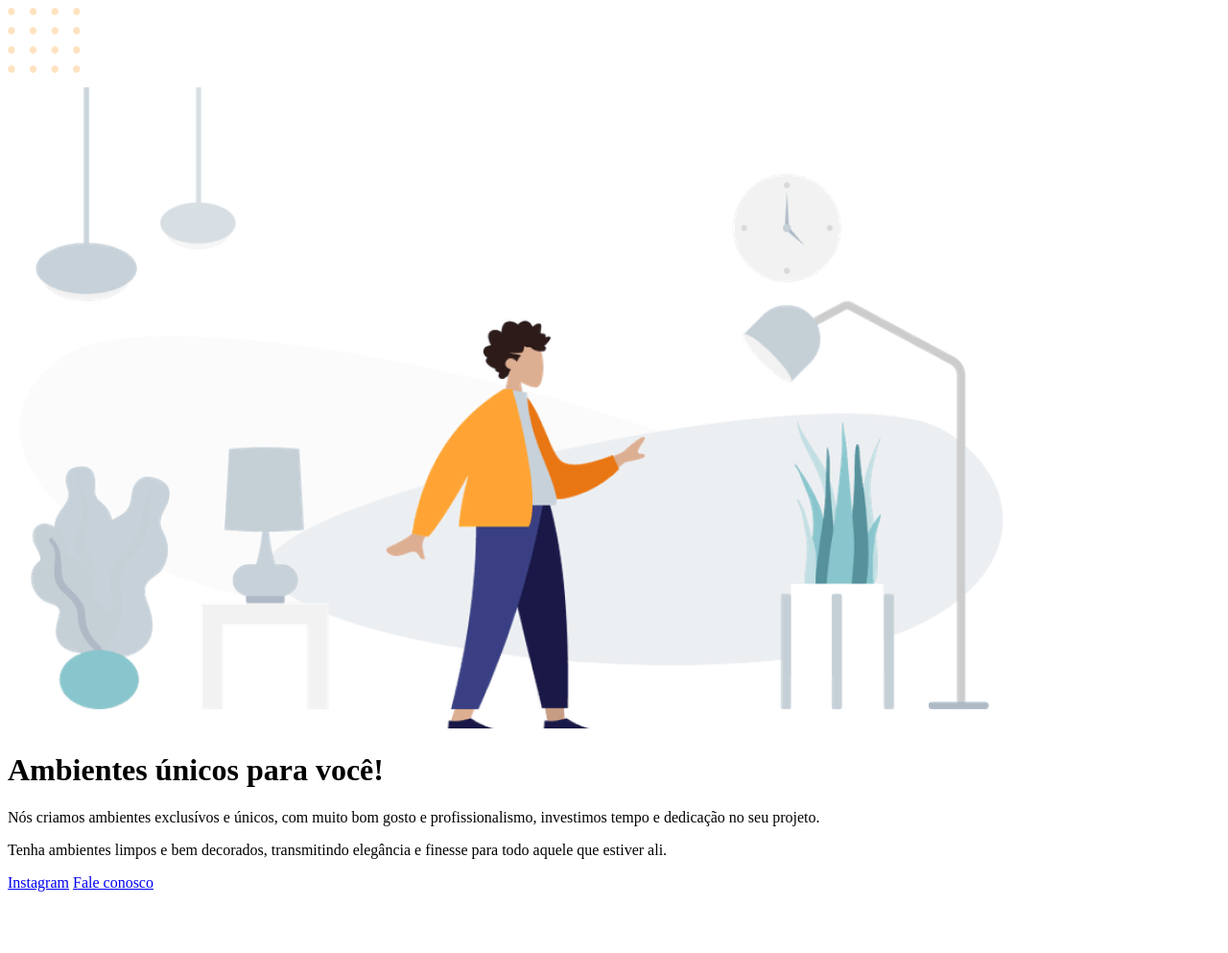
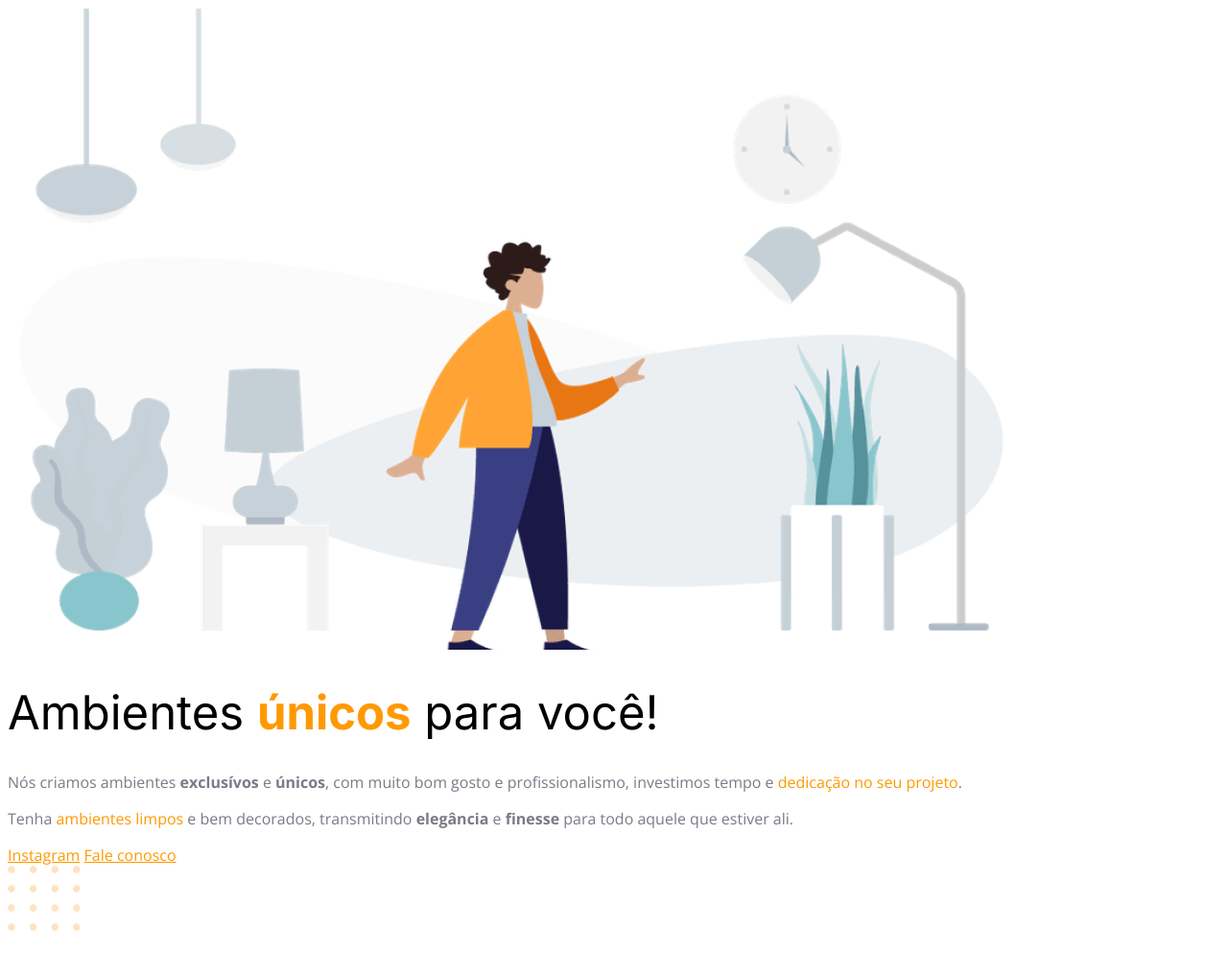
Before and after one commit to denilsonbaptista/moveis-customizados, a plain HTML site: page index.html in a window 1280 px wide. Shown: the whole page at 96% size. Before the commit the page ends 937 px from the top, so only its background shows below. Drawn offline with nearby package versions, Linux system fonts and the light colour scheme.

Commit message:
add page style.css

```diff
--- a/index.html
+++ b/index.html
@@ -1,6 +1,14 @@
 <!DOCTYPE html>
 <html lang="pt-br">
   <head>
+    <!-- 👇🏻 links de fontes fornecido pela API do google -->
+    <link rel="preconnect" href="https://fonts.googleapis.com" />
+    <link rel="preconnect" href="https://fonts.gstatic.com" crossorigin />
+    <link
+      href="https://fonts.googleapis.com/css2?family=Inter:wght@400;700&family=Open+Sans:wght@400;700&display=swap"
+      rel="stylesheet"
+    />
+
     <meta charset="UTF-8" />
     <!-- 👆🏻 Faz com que o meu documento HTML aceite caracteres especiais -->
 
@@ -19,17 +27,11 @@
 
     <title>Móveis customizados</title>
     <!-- 👆🏻 Aqui eu tenho o título da página HTML -->
+
+    <!-- 👇🏻 Estou conectando o page HTML com a page de stilo -->
+    <link rel="stylesheet" href="style.css" />
   </head>
   <body>
-    <img
-      src="./assets/balls.svg"
-      alt="Bolinhas laranjadas no canto direito inferior da tela"
-    />
-    <!-- 👆🏻 `img` usada para incluir uma imagem na página / `src=` usado para especificar a localização da imagem /  `alt=` usado para fornecer uma descrição alternativa para a imagem, que é exibida se a imagem não puder ser carregada ou se o usuário estiver usando um leitor de tela
-
-      Essas `alt=` são essenciais para os motores de buscas
-    -->
-
     <!-- 👇🏻 `div` é um elemento HTML que é usado para agrupar outros elementos HTML em um bloco, podemos dizer que todo bloco são caixas
 
     `id=` são identificadores únicos -->
@@ -38,17 +40,21 @@
         src="./assets/img1.png"
         alt="Desenho de uma pessoa vestindo um camisa amarela em uma sala com móveis"
       />
-
-      <h1>Ambientes únicos para você!</h1>
+      <!-- 👇🏻 a tag <span> é usada para agrupar um trecho de texto e aplicar estilos de maneira granular. -->
+      <h1>Ambientes <span>únicos</span> para você!</h1>
       <!-- 👆🏻 Título -->
 
       <!-- 👇🏻 Parágrafos -->
       <p>
-        Nós criamos ambientes exclusívos e únicos, com muito bom gosto e
-        profissionalismo, investimos tempo e dedicação no seu projeto.
+        <!-- 👇🏻 a tag <strong> é usada para destacar um trecho de texto importante, com ênfase ou relevância para a mensagem da página.
+        Ao contrário da tag <em> que é usada para enfatizar o texto com ênfase -->
+        Nós criamos ambientes <strong>exclusívos</strong> e
+        <strong>únicos</strong>, com muito bom gosto e profissionalismo,
+        investimos tempo e <span>dedicação no seu projeto</span>.
       </p>
       <p>
-        Tenha ambientes limpos e bem decorados, transmitindo elegância e finesse
+        Tenha <span>ambientes limpos</span> e bem decorados, transmitindo
+        <strong>elegância</strong> e <strong>finesse</strong>
         para todo aquele que estiver ali.
       </p>
     </div>
@@ -59,10 +65,20 @@
 
       <!-- 👇🏻 link do perfil do instagram -->
       <a href="https://instagram.com/moviesparavoce" target="_blank"
-        >Instagram</a>
+        >Instagram</a
+      >
 
       <!-- 👇🏻  link de e-mail, que permite que o usuário envie um e-mail clicando no link -->
       <a href="mailto:contato@moveisparavoce.com">Fale conosco</a>
     </div>
-  </body>
+
+    <img
+      id="balls"
+      src="./assets/balls.svg"
+      alt="Bolinhas laranjadas no canto direito inferior da tela"
+    />
+    <!-- 👆🏻 `img` usada para incluir uma imagem na página / `src=` usado para especificar a localização da imagem /  `alt=` usado para fornecer uma descrição alternativa para a imagem, que é exibida se a imagem não puder ser carregada ou se o usuário estiver usando um leitor de tela
+
+    Essas `alt=` são essenciais para os motores de buscas
+  --></body>
 </html>
--- /dev/null
+++ b/style.css
@@ -0,0 +1,35 @@
+body {
+  /* 👇🏻 Definindo a fonte de tudo que tiver no body */
+  font-family: 'Open Sans', sans-serif;
+}
+
+h1 {
+  /* 👇🏻 Definindo a fonte de todos os h1 */
+  font-family: 'Inter', sans-serif;
+
+  /* 👇🏻 O tamanho da fonte em formato de pixel */
+  font-size: 49px;
+
+  /* 👇🏻 A altura da linha */
+  line-height: 56px;
+
+  /* 👇🏻 Tenho o peso da fonte que por padrão todo `h1` aplicado em uma página web é bold, que nessa caso eu estou definindo como normal */
+  font-weight: normal;
+}
+
+/* 👇🏻 `h1 span` defino que estou acessando o `span` que estiver dentro da `h1` */
+h1 span {
+  /* 👇🏻 Tenho o peso da fonte, que nesse caso estou dizendo que a minha fonte é bold*/
+  font-weight: bold;
+}
+
+/* 👇🏻 `span, a` defino que estou atribuindo o estilos a essas duas propriedade */
+span, a {
+  /* 👇🏻 Definindo a cor de tudo de todos elemente que estiver dentro do span */
+  color: #ff9900;
+}
+
+p {
+  /* 👇🏻 Definindo coloração das tags <p> */
+  color: #7d7987;
+}
```
